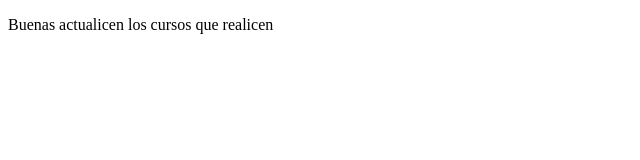
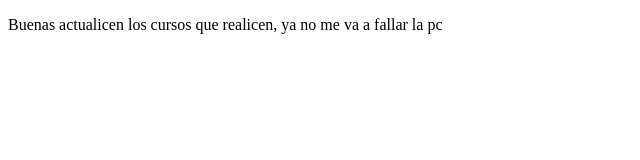
Before and after one commit to Anomrac08/Primer-repositorio, a plain HTML site: page index.html in a window 1280 px wide. Shown: the whole page, without its empty margins (0-640 px from the left). Drawn offline with Linux system fonts and the light colour scheme.

Commit message:
cambios basicos

```diff
--- a/index.html
+++ b/index.html
@@ -8,7 +8,7 @@
 </head>
 <body>
     <p>
-        Buenas actualicen los cursos que realicen
+        Buenas actualicen los cursos que realicen, ya no me va a fallar la pc
     </p>
 </body>
 </html>
```
